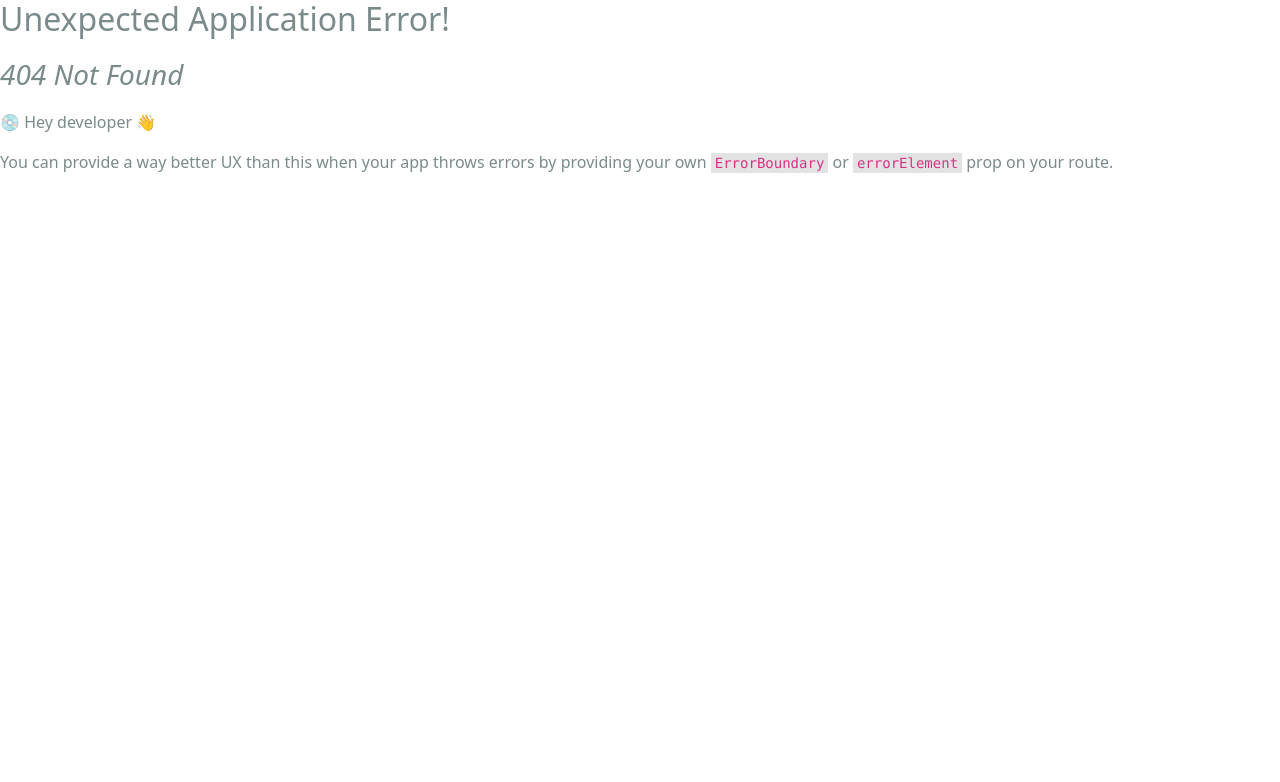
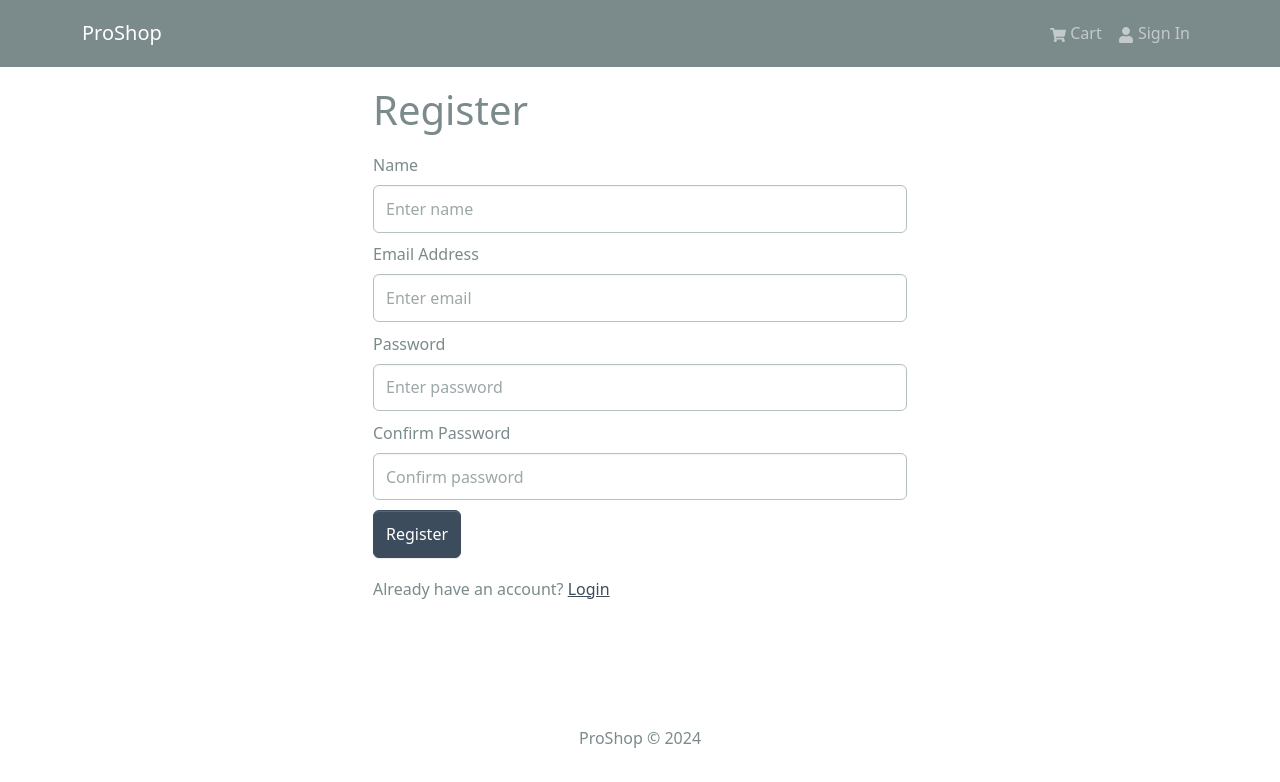
Before and after one commit to MehmetKaldirim/proshop, a React (Create React App) app in the folder frontend/: page /register in a window 1280 px wide. Before the commit this address had no page. Shown: the top 782 px of the page. Built offline with nearby package versions, Linux system fonts and the light colour scheme.

Commit message:
reguster work, auth work properly

```diff
--- a/frontend/src/components/Header.jsx
+++ b/frontend/src/components/Header.jsx
@@ -1,35 +1,43 @@
-import React from "react";
-import { Badge, Navbar, Nav, Container, NavDropdown } from "react-bootstrap";
+import { Navbar, Nav, Container, NavDropdown, Badge } from "react-bootstrap";
 import { FaShoppingCart, FaUser } from "react-icons/fa";
 import { LinkContainer } from "react-router-bootstrap";
-import { useSelector } from "react-redux";
-import logo from "../assets/logo.png";
+import { useSelector, useDispatch } from "react-redux";
+import { useNavigate } from "react-router-dom";
+import { useLogoutMutation } from "../slices/userApiSlice";
+import { logout } from "../slices/authSlice";
 
 const Header = () => {
   const { cartItems } = useSelector((state) => state.cart);
   const { userInfo } = useSelector((state) => state.auth);
 
-  const logoutHandler = () => {
-    console.log("logout");
+  const dispatch = useDispatch();
+  const navigate = useNavigate();
+
+  const [logoutApiCall] = useLogoutMutation();
+
+  const logoutHandler = async () => {
+    try {
+      await logoutApiCall().unwrap();
+      dispatch(logout());
+      navigate("/login");
+    } catch (err) {
+      console.error(err);
+    }
   };
 
   return (
     <header>
-      <Navbar bg="dark" variant="dark" expand="md" collapseOnSelect>
+      <Navbar bg="dark" variant="dark" expand="lg" collapseOnSelect>
         <Container>
           <LinkContainer to="/">
-            <Navbar.Brand>
-              <img src={logo} alt="ProShop" />
-              ProShop
-            </Navbar.Brand>
+            <Navbar.Brand>ProShop</Navbar.Brand>
           </LinkContainer>
-
           <Navbar.Toggle aria-controls="basic-navbar-nav" />
           <Navbar.Collapse id="basic-navbar-nav">
             <Nav className="ms-auto">
               <LinkContainer to="/cart">
                 <Nav.Link>
-                  <FaShoppingCart />
+                  <FaShoppingCart /> Cart
                   {cartItems.length > 0 && (
                     <Badge pill bg="success" style={{ marginLeft: "5px" }}>
                       {cartItems.reduce((a, c) => a + c.qty, 0)}
@@ -38,14 +46,16 @@
                 </Nav.Link>
               </LinkContainer>
               {userInfo ? (
+                <>
                   <NavDropdown title={userInfo.name} id="username">
-                  <LinkContainer to="/profole">
+                    <LinkContainer to="/profile">
                       <NavDropdown.Item>Profile</NavDropdown.Item>
                     </LinkContainer>
                     <NavDropdown.Item onClick={logoutHandler}>
                       Logout
                     </NavDropdown.Item>
                   </NavDropdown>
+                </>
               ) : (
                 <LinkContainer to="/login">
                   <Nav.Link>
--- a/frontend/src/index.js
+++ b/frontend/src/index.js
@@ -17,7 +17,7 @@
 import ProductScreen from "./screens/ProductScreen";
 import CartScreen from "./screens/CardScreen";
 import LoginScreen from "./screens/LoginScreen";
-
+import RegisterScreen from "./screens/RegisterScreen";
 const router = createBrowserRouter(
   createRoutesFromElements(
     <Route path="/" element={<App />}>
@@ -25,6 +25,7 @@
       <Route path="/product/:id" element={<ProductScreen />} />
       <Route path="/cart" element={<CartScreen />} />
       <Route path="/login" element={<LoginScreen />} />
+      <Route path="/register" element={<RegisterScreen />} />
     </Route>
   )
 );
--- /dev/null
+++ b/frontend/src/screens/RegisterScreen.jsx
@@ -0,0 +1,113 @@
+import { useState, useEffect } from "react";
+import { Link, useLocation, useNavigate } from "react-router-dom";
+import { Form, Button, Row, Col } from "react-bootstrap";
+import { useDispatch, useSelector } from "react-redux";
+import Loader from "../components/Loader";
+import FormContainer from "../components/FormContainer";
+
+import { useRegisterMutation } from "../slices/userApiSlice";
+import { setCredentials } from "../slices/authSlice";
+import { toast } from "react-toastify";
+
+const RegisterScreen = () => {
+  const [name, setName] = useState("");
+  const [email, setEmail] = useState("");
+  const [password, setPassword] = useState("");
+  const [confirmPassword, setConfirmPassword] = useState("");
+
+  const dispatch = useDispatch();
+  const navigate = useNavigate();
+
+  const [register, { isLoading }] = useRegisterMutation();
+
+  const { userInfo } = useSelector((state) => state.auth);
+
+  const { search } = useLocation();
+  const sp = new URLSearchParams(search);
+  const redirect = sp.get("redirect") || "/";
+
+  useEffect(() => {
+    if (userInfo) {
+      navigate(redirect);
+    }
+  }, [navigate, redirect, userInfo]);
+
+  const submitHandler = async (e) => {
+    e.preventDefault();
+
+    if (password !== confirmPassword) {
+      toast.error("Passwords do not match");
+    } else {
+      try {
+        const res = await register({ name, email, password }).unwrap();
+        dispatch(setCredentials({ ...res }));
+        navigate(redirect);
+      } catch (err) {
+        toast.error(err?.data?.message || err.error);
+      }
+    }
+  };
+
+  return (
+    <FormContainer>
+      <h1>Register</h1>
+      <Form onSubmit={submitHandler}>
+        <Form.Group className="my-2" controlId="name">
+          <Form.Label>Name</Form.Label>
+          <Form.Control
+            type="name"
+            placeholder="Enter name"
+            value={name}
+            onChange={(e) => setName(e.target.value)}
+          ></Form.Control>
+        </Form.Group>
+
+        <Form.Group className="my-2" controlId="email">
+          <Form.Label>Email Address</Form.Label>
+          <Form.Control
+            type="email"
+            placeholder="Enter email"
+            value={email}
+            onChange={(e) => setEmail(e.target.value)}
+          ></Form.Control>
+        </Form.Group>
+
+        <Form.Group className="my-2" controlId="password">
+          <Form.Label>Password</Form.Label>
+          <Form.Control
+            type="password"
+            placeholder="Enter password"
+            value={password}
+            onChange={(e) => setPassword(e.target.value)}
+          ></Form.Control>
+        </Form.Group>
+        <Form.Group className="my-2" controlId="confirmPassword">
+          <Form.Label>Confirm Password</Form.Label>
+          <Form.Control
+            type="password"
+            placeholder="Confirm password"
+            value={confirmPassword}
+            onChange={(e) => setConfirmPassword(e.target.value)}
+          ></Form.Control>
+        </Form.Group>
+
+        <Button disabled={isLoading} type="submit" variant="primary">
+          Register
+        </Button>
+
+        {isLoading && <Loader />}
+      </Form>
+
+      <Row className="py-3">
+        <Col>
+          Already have an account?{" "}
+          <Link to={redirect ? `/login?redirect=${redirect}` : "/login"}>
+            Login
+          </Link>
+        </Col>
+      </Row>
+    </FormContainer>
+  );
+};
+
+export default RegisterScreen;
--- a/frontend/src/slices/userApiSlice.js
+++ b/frontend/src/slices/userApiSlice.js
@@ -1,7 +1,7 @@
+import { apiSlice } from "./apiSlice";
 import { USERS_URL } from "../constants";
-import { apiSlice } from "./apiSlice";
 
-export const usersApiSlice = apiSlice.injectEndpoints({
+export const userApiSlice = apiSlice.injectEndpoints({
   endpoints: (builder) => ({
     login: builder.mutation({
       query: (data) => ({
@@ -10,7 +10,21 @@
         body: data,
       }),
     }),
+    register: builder.mutation({
+      query: (data) => ({
+        url: `${USERS_URL}`,
+        method: "POST",
+        body: data,
+      }),
+    }),
+    logout: builder.mutation({
+      query: () => ({
+        url: `${USERS_URL}/logout`,
+        method: "POST",
+      }),
+    }),
   }),
 });
 
-export const { useLoginMutation } = usersApiSlice;
+export const { useLoginMutation, useLogoutMutation, useRegisterMutation } =
+  userApiSlice;
```
Lines whose indentation alone changed are shown as unchanged.
